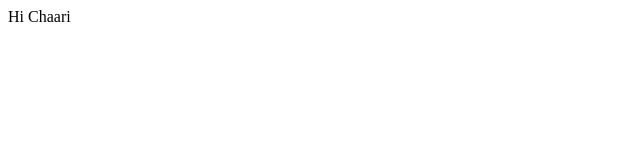
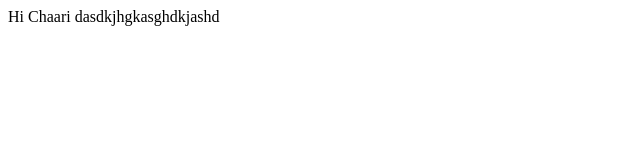
Before and after one commit to bharathmuppa/chaari-js, a plain HTML site: page index.html in a window 1280 px wide. Shown: the whole page, without its empty margins (0-640 px from the left). Drawn offline with Linux system fonts and the light colour scheme.

Commit message:
Update index.html

```diff
--- a/index.html
+++ b/index.html
@@ -1,5 +1,6 @@
 <html>
 <body>
 Hi Chaari
+  dasdkjhgkasghdkjashd
 </body>
 </html>
```
